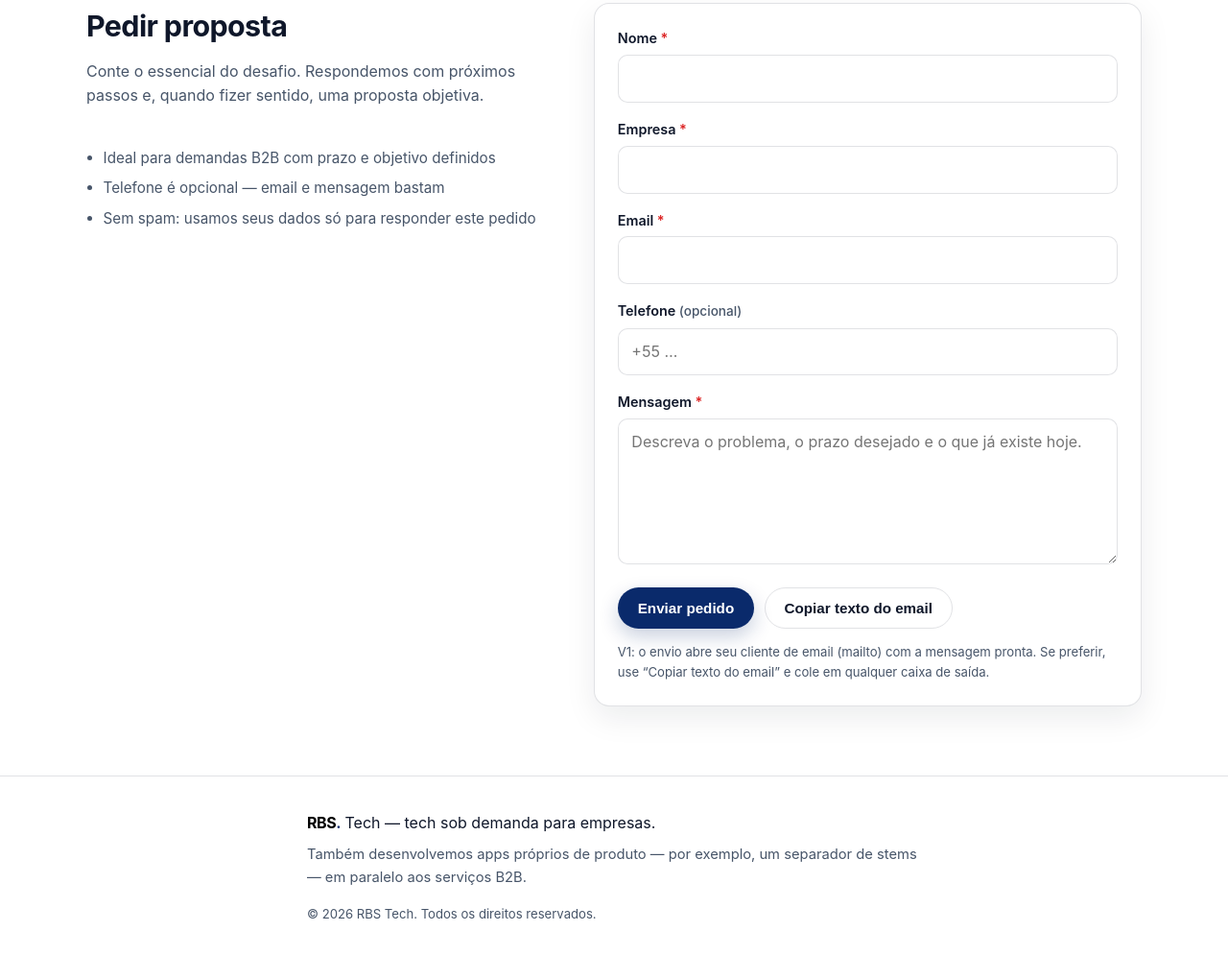
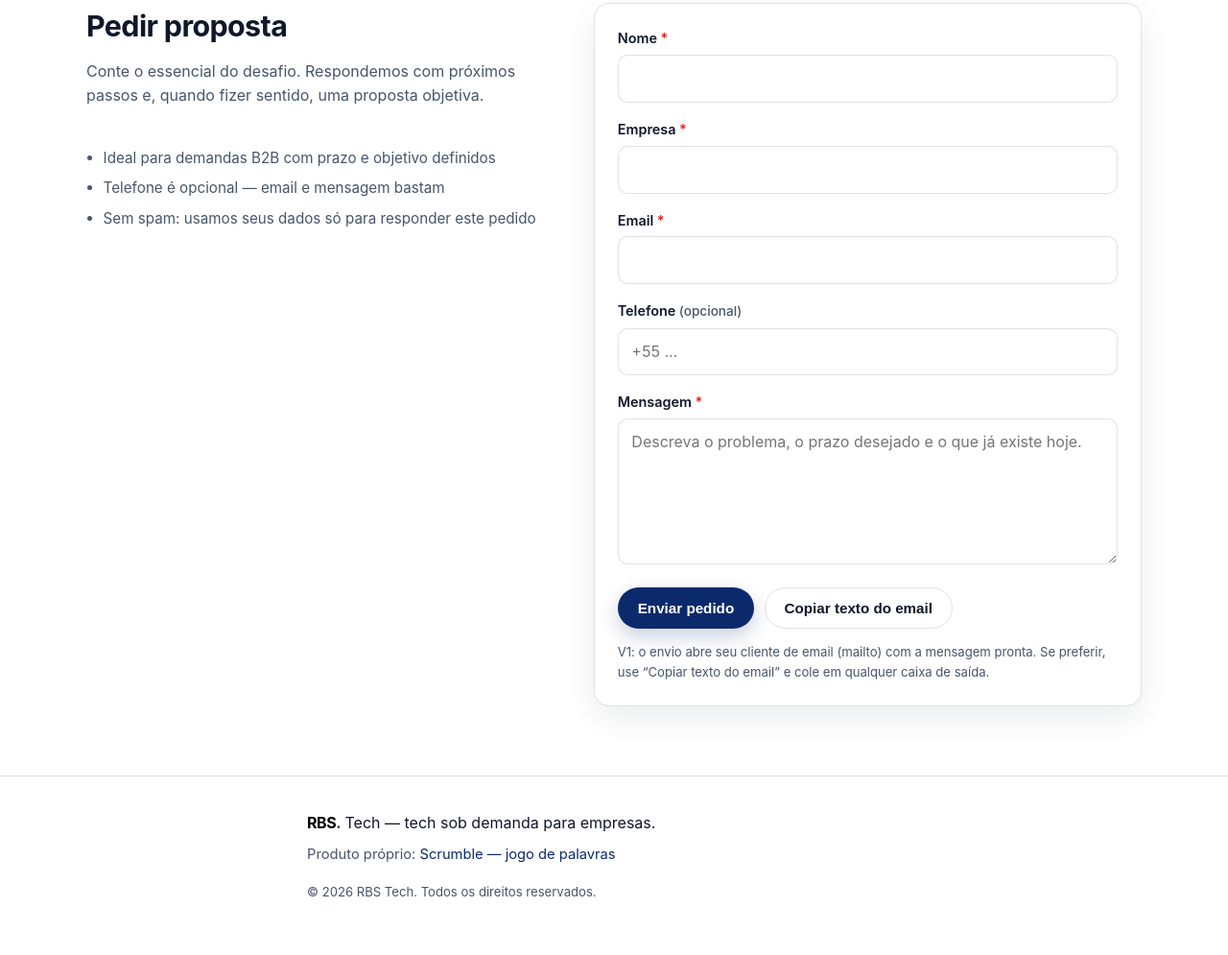
Before and after one commit to RennanRbs/rbs-site, a plain HTML site: page index.html in a window 1280 px wide. Shown: the part 1482-2477 px from the top of the page at 96% size. Drawn offline with Linux system fonts and the light colour scheme.

Commit message:
Replace stems footer soft-sell with Scrumble product link.
Point the B2B landing footer at Scrumble as a product, not a
company face, and drop stems from footer and CONTENT.md.

```diff
--- a/index.html
+++ b/index.html
@@ -194,8 +194,8 @@
     <div class="container footer-inner">
       <p class="footer-brand"><strong class="logo-mark">RBS<span class="logo-dot">.</span></strong> Tech — tech sob demanda para empresas.</p>
       <p class="footer-soft">
-        Também desenvolvemos apps próprios de produto — por exemplo, um separador de stems —
-        em paralelo aos serviços B2B.
+        Produto próprio:
+        <a href="https://scrumbledada.github.io/apps/scrumble/">Scrumble — jogo de palavras</a>
       </p>
       <p class="footer-meta">© <span id="year"></span> RBS Tech. Todos os direitos reservados.</p>
     </div>
```
Also changed, not shown: 1 other file.
